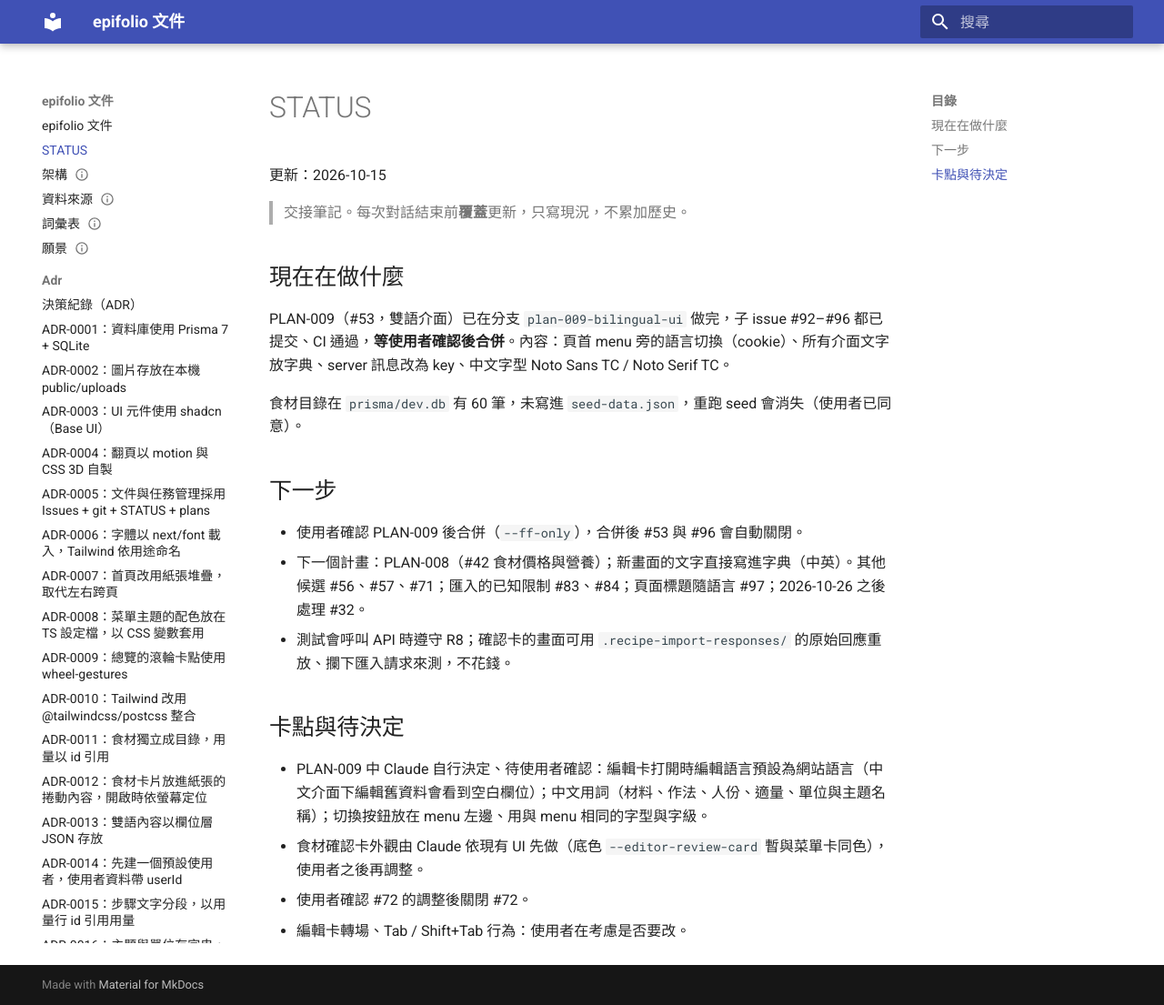
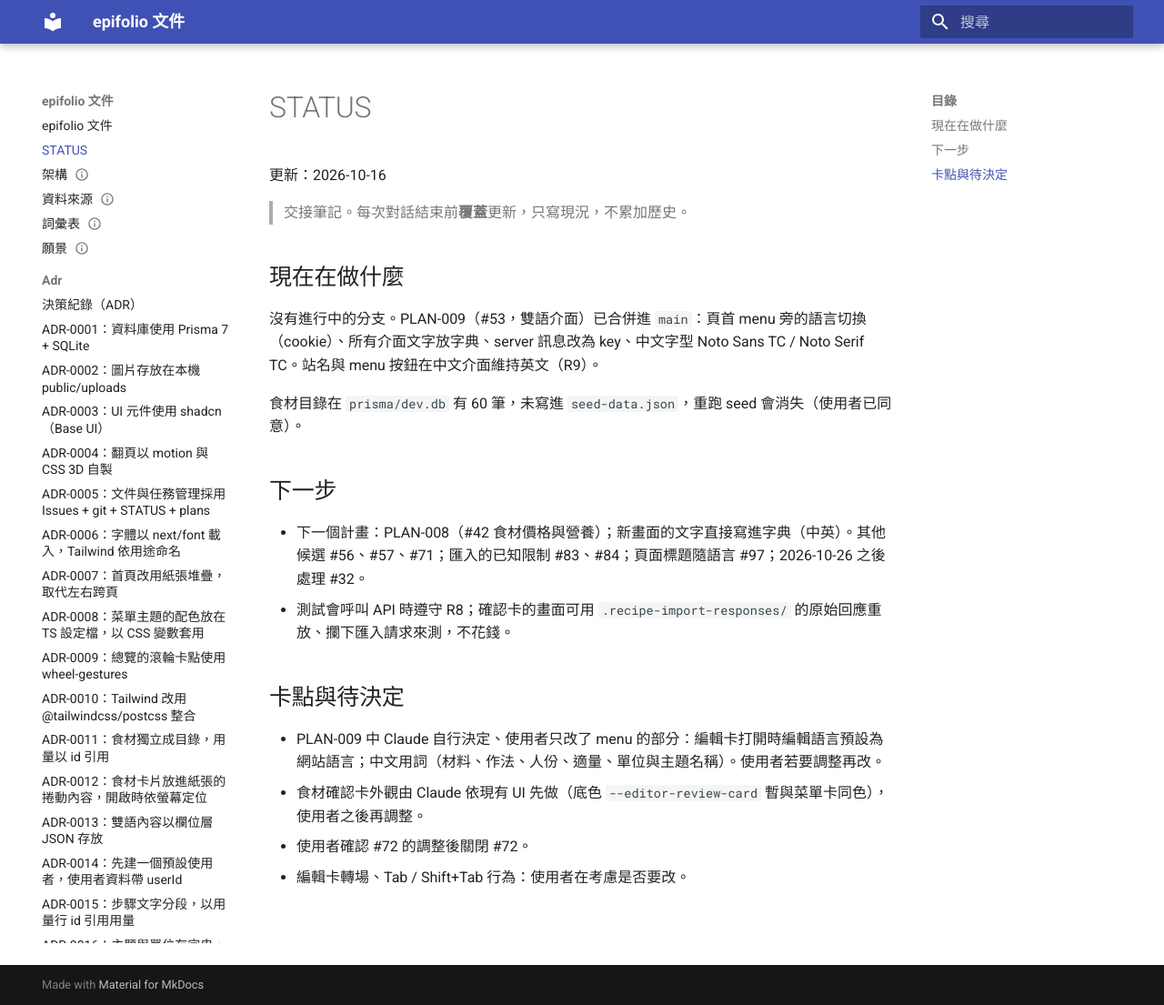
Before and after one commit to piercelin11/epifolio, an MkDocs documentation site: the page built from docs/STATUS.md, in a window 1280 px wide and 1105 px high. Shown: the whole window at 91% size. Built offline with MkDocs 1.6.1 and Material for MkDocs 9.7.7, drawn with Linux system fonts in a browser that asks for light colours.

Commit message:
docs: update status after merging the bilingual interface

```diff
--- a/docs/STATUS.md
+++ b/docs/STATUS.md
@@ -1,24 +1,23 @@
 # STATUS
 
-更新：2026-10-15
+更新：2026-10-16
 
 > 交接筆記。每次對話結束前**覆蓋**更新，只寫現況，不累加歷史。
 
 ## 現在在做什麼
 
-PLAN-009（#53，雙語介面）已在分支 `plan-009-bilingual-ui` 做完，子 issue #92–#96 都已提交、CI 通過，**等使用者確認後合併**。內容：頁首 menu 旁的語言切換（cookie）、所有介面文字放字典、server 訊息改為 key、中文字型 Noto Sans TC / Noto Serif TC。
+沒有進行中的分支。PLAN-009（#53，雙語介面）已合併進 `main`：頁首 menu 旁的語言切換（cookie）、所有介面文字放字典、server 訊息改為 key、中文字型 Noto Sans TC / Noto Serif TC。站名與 menu 按鈕在中文介面維持英文（R9）。
 
 食材目錄在 `prisma/dev.db` 有 60 筆，未寫進 `seed-data.json`，重跑 seed 會消失（使用者已同意）。
 
 ## 下一步
 
-- 使用者確認 PLAN-009 後合併（`--ff-only`），合併後 #53 與 #96 會自動關閉。
 - 下一個計畫：PLAN-008（#42 食材價格與營養）；新畫面的文字直接寫進字典（中英）。其他候選 #56、#57、#71；匯入的已知限制 #83、#84；頁面標題隨語言 #97；2026-10-26 之後處理 #32。
 - 測試會呼叫 API 時遵守 R8；確認卡的畫面可用 `.recipe-import-responses/` 的原始回應重放、攔下匯入請求來測，不花錢。
 
 ## 卡點與待決定
 
-- PLAN-009 中 Claude 自行決定、待使用者確認：編輯卡打開時編輯語言預設為網站語言（中文介面下編輯舊資料會看到空白欄位）；中文用詞（材料、作法、人份、適量、單位與主題名稱）；切換按鈕放在 menu 左邊、用與 menu 相同的字型與字級。
+- PLAN-009 中 Claude 自行決定、使用者只改了 menu 的部分：編輯卡打開時編輯語言預設為網站語言；中文用詞（材料、作法、人份、適量、單位與主題名稱）。使用者若要調整再改。
 - 食材確認卡外觀由 Claude 依現有 UI 先做（底色 `--editor-review-card` 暫與菜單卡同色），使用者之後再調整。
 - 使用者確認 #72 的調整後關閉 #72。
 - 編輯卡轉場、Tab / Shift+Tab 行為：使用者在考慮是否要改。
```
